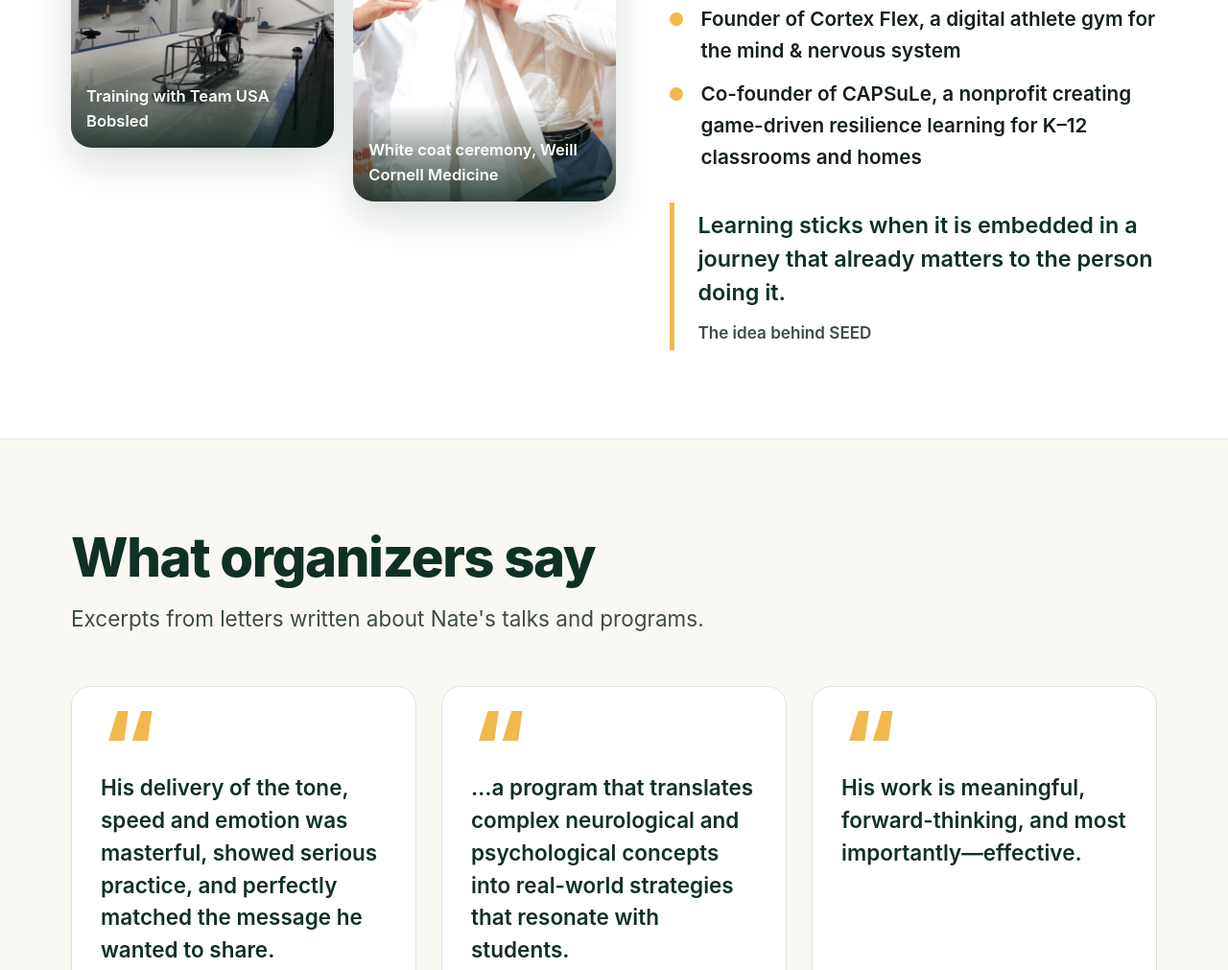
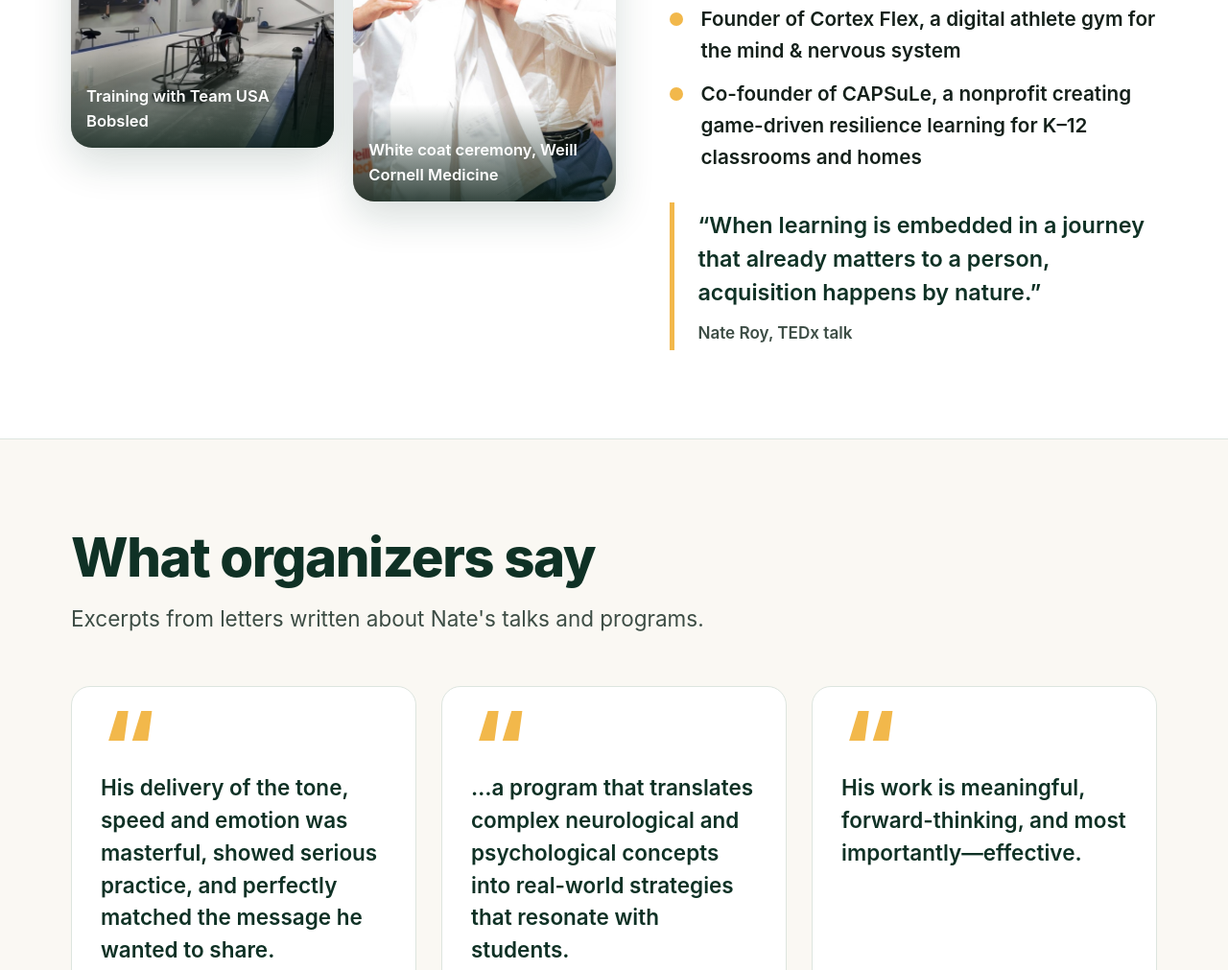
Before and after one commit to KetonR/seedresilience, a plain HTML site: page index.html in a window 1280 px wide. Shown: the part 4564-5575 px from the top of the page at 96% size. Drawn offline with Linux system fonts and the light colour scheme.

Commit message:
Use verbatim talk quote attributed to Nate Roy
Co-Authored-By: Claude Sonnet 5.5 <noreply@anthropic.com>
Claude-Session: https://claude.ai/code/session_01M7MG2WDJDQN9T28gvezUJn

```diff
--- a/index.html
+++ b/index.html
@@ -496,8 +496,8 @@
           <li>Founder of <a href="https://cortexflex.org/en" target="_blank" rel="noopener">Cortex Flex</a>, a digital athlete gym for the mind &amp; nervous system</li>
           <li>Co-founder of <a href="https://thecapsl.org" target="_blank" rel="noopener">CAPSuLe</a>, a nonprofit creating game-driven resilience learning for K&ndash;12 classrooms and homes</li>
         </ul>
-        <blockquote class="excerpt">Learning sticks when it is embedded in a journey that already matters to the person doing it.
-          <cite>The idea behind SEED</cite>
+        <blockquote class="excerpt">&ldquo;When learning is embedded in a journey that already matters to a person, acquisition happens by nature.&rdquo;
+          <cite>Nate Roy, TEDx talk</cite>
         </blockquote>
       </div>
     </div>
```
